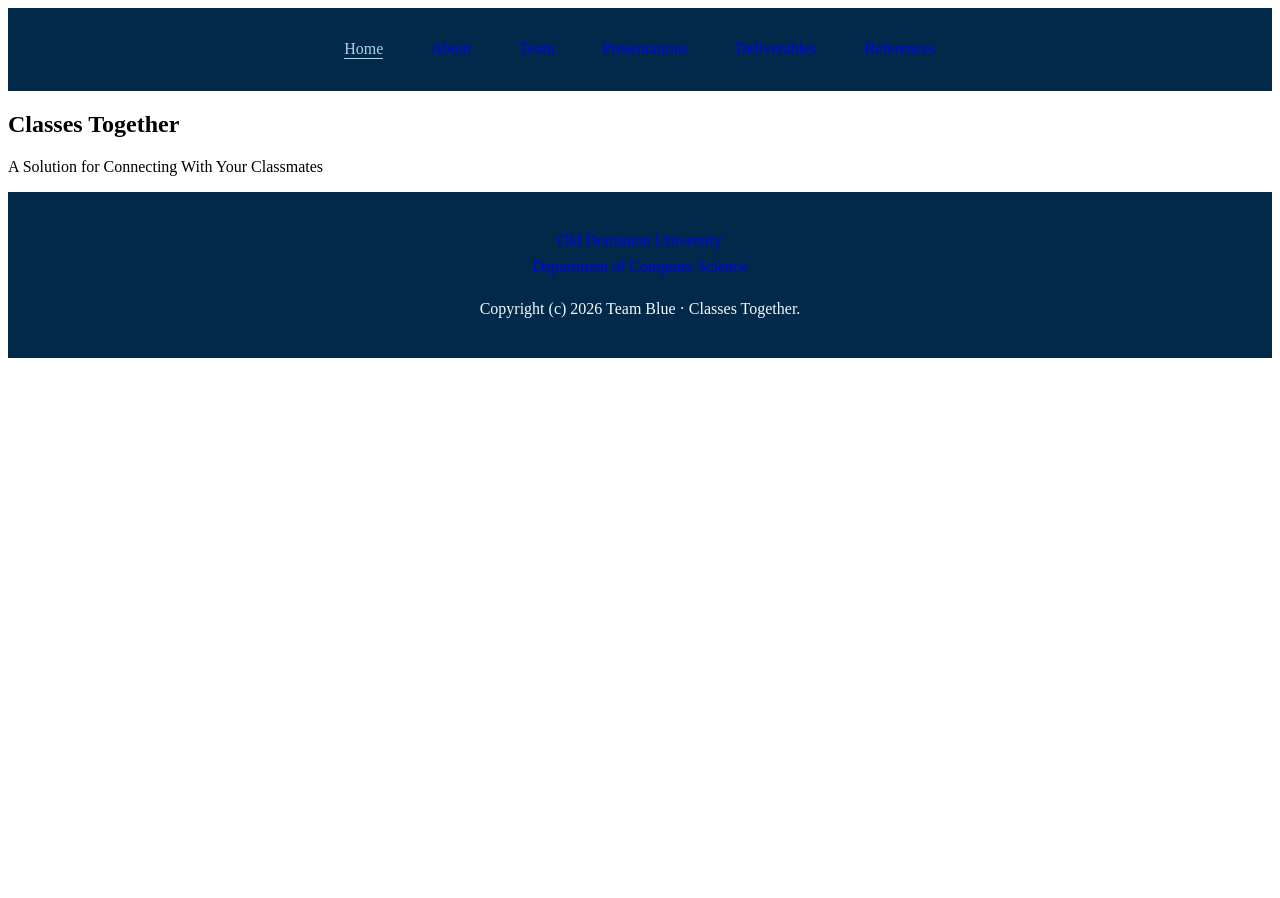
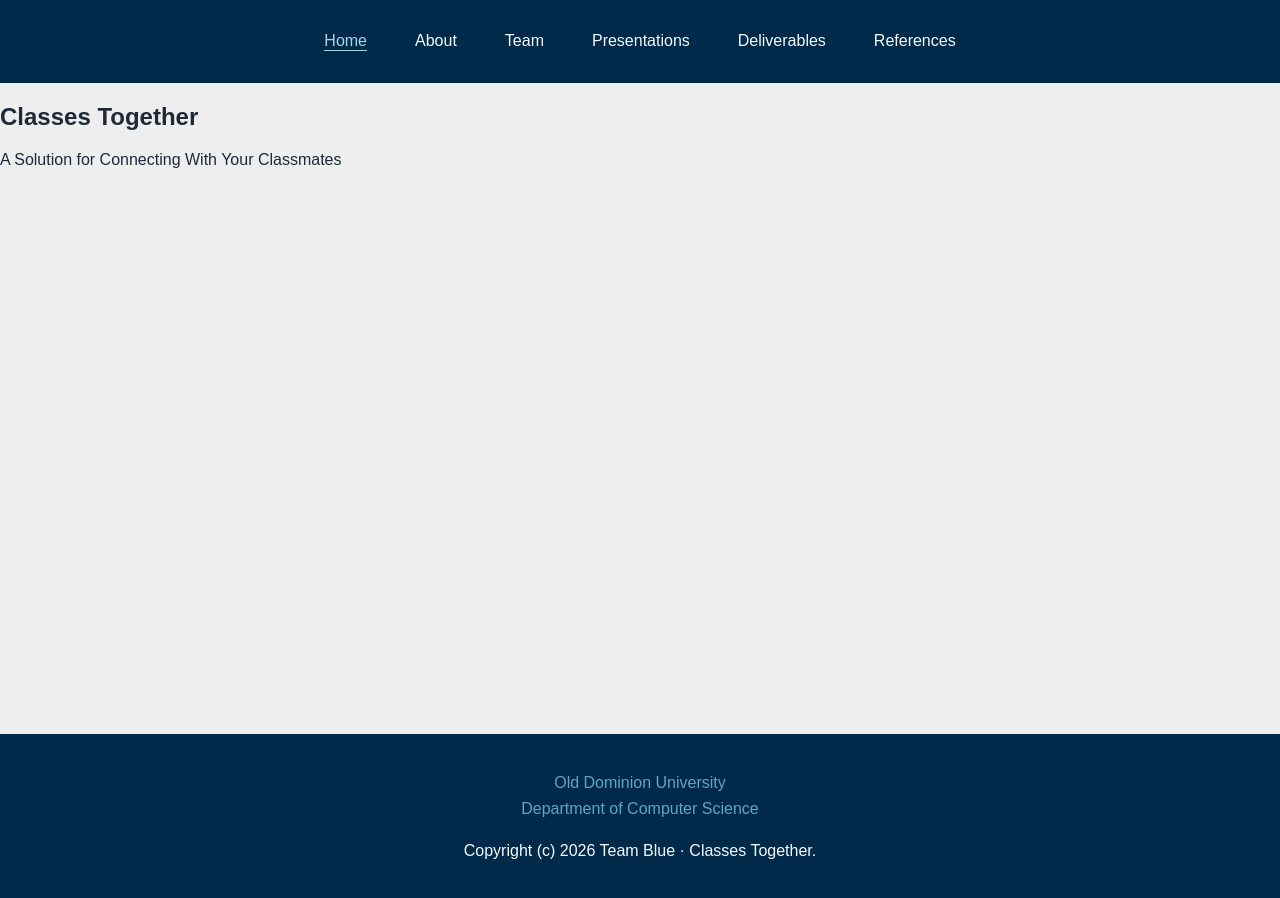
Before and after one commit to classes-together/classes-together.github.io, a Jekyll site: the page built from index.html, in a window 1280 px wide. Built offline with Jekyll 4.4.1, drawn with Linux system fonts in a browser that asks for light colours.

Commit message:
Fixed color of links and add base page styling

```diff
--- a/assets/css/style.css
+++ b/assets/css/style.css
@@ -26,6 +26,22 @@
   box-sizing: border-box;
 }
 
+body {
+  margin: 0;
+  min-height: 100vh;
+
+  display: flex;
+  flex-direction: column;
+
+  font-family: Arial, sans-serif;
+  color: var(--text-dark);
+  background-color: var(--background);
+}
+
+main {
+  flex: 1;
+}
+
 /*
  * NAVIGATION AND FOOTER
  */
@@ -33,7 +49,6 @@ nav,
 footer {
   background-color: var(--blue-darkest);
   padding: 2rem;
-  color: var(--text-light);
 }
 
 nav div {
@@ -41,6 +56,10 @@ nav div {
   flex-wrap: wrap;
   justify-content: center;
   gap: 3rem;
+}
+
+nav a {
+  color: var(--text-light);
 }
 
 nav a,
@@ -64,6 +83,10 @@ footer {
   color: var(--text-light)
 }
 
+footer a {
+  color: var(--blue-light);
+}
+
 footer p {
   margin: 0.5rem 0;
 }
```
